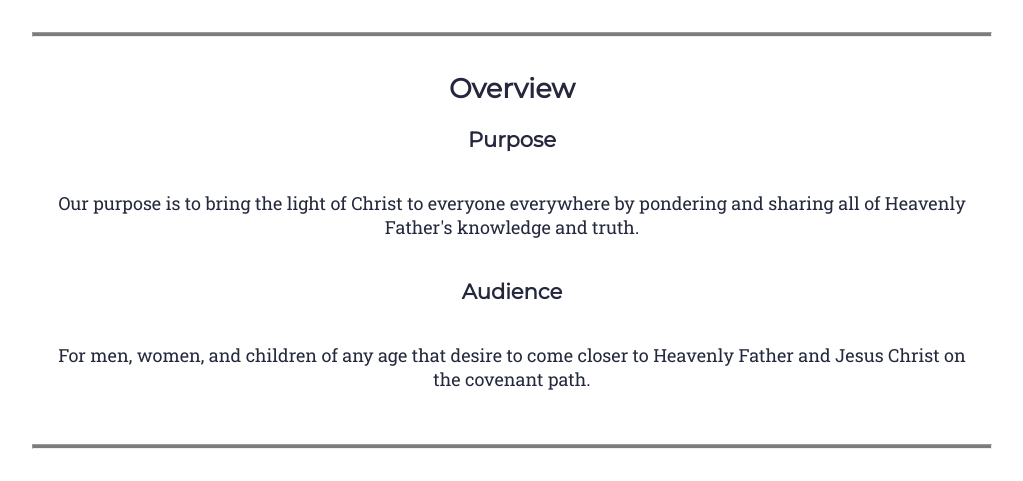
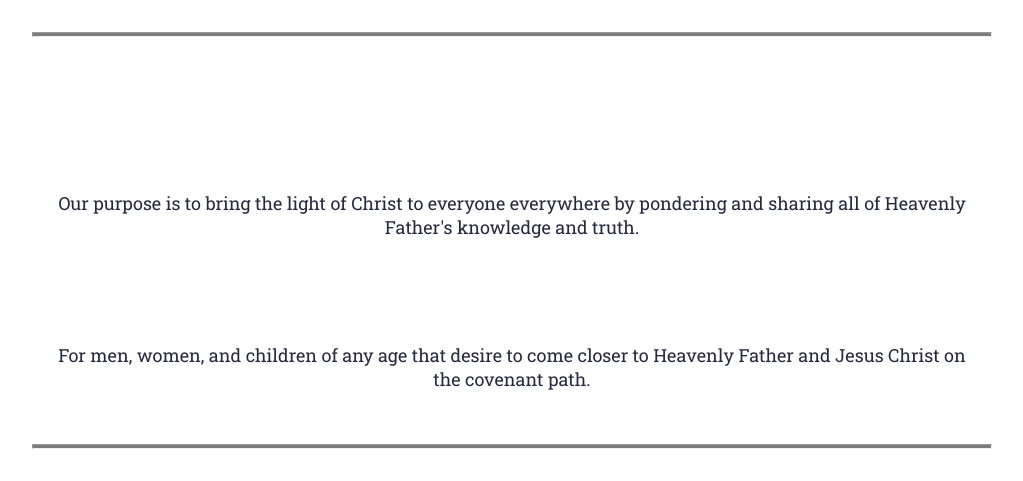
Before and after one commit to nmoya5226/wdd130, a plain HTML site: page wwr/site-plan-rafting.html in a window 1280 px wide. Shown: the part 314-795 px from the top of the page, without its empty margins (128-1151 px from the left). Drawn offline with Linux system fonts and the light colour scheme.

Commit message:
changed colors

```diff
--- a/wwr/styles/site-plan-rafting.css
+++ b/wwr/styles/site-plan-rafting.css
@@ -16,7 +16,7 @@ Fonts are separated by a & */
   --paragraph-font: Roboto Slab, Helvetica, sans-serif;
 
   /* these colors below should be chosen from among your palette colors above */
-  --headline-color-on-white: #25283D;  /* headlines on a white background */
+  --headline-color-on-white: #FFFFFF;  /* headlines on a white background */
   --headline-color-on-color: #ffffff; /* headlines on a colored background */
   --paragraph-color-on-white: #25293D; /* paragraph text on a white background */
   --paragraph-color-on-color: #ffffff; /* paragraph text on a colored background */
```
